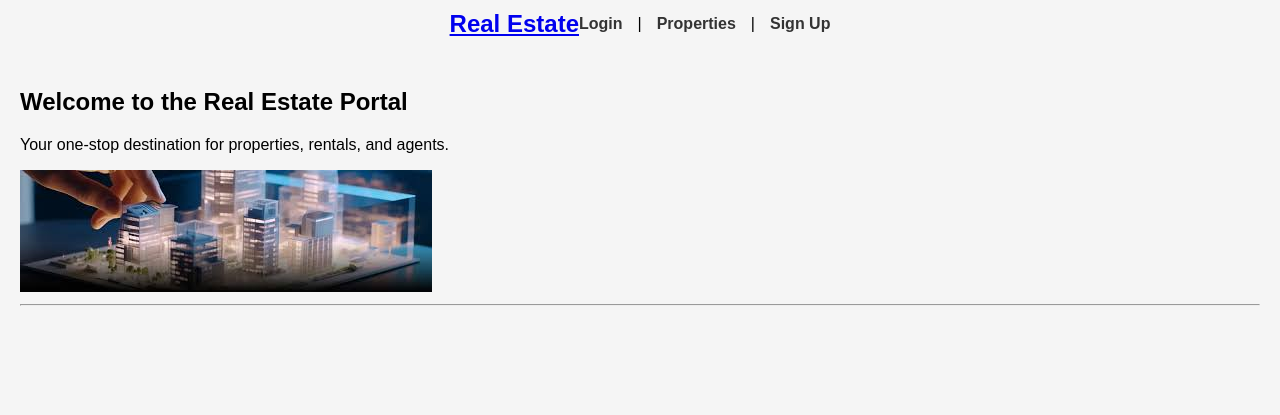
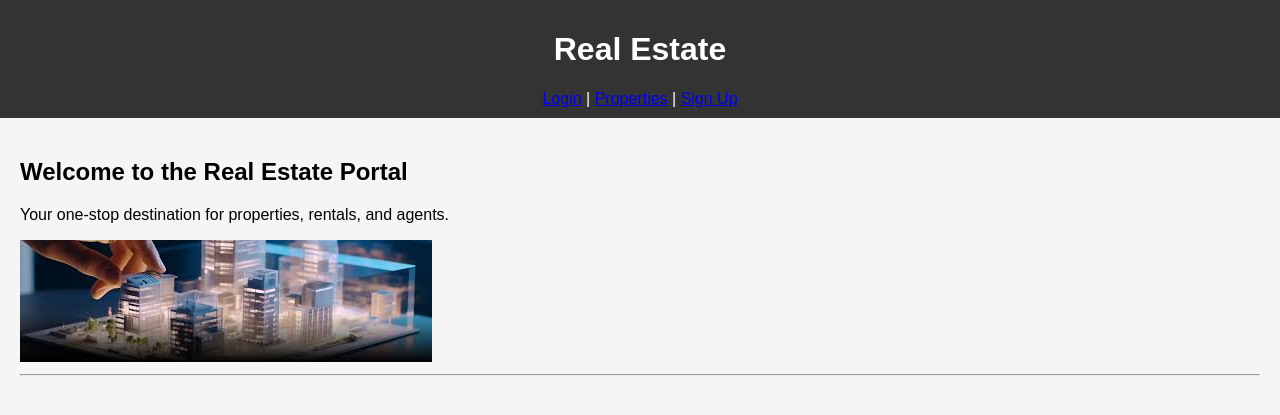
Before and after one commit to iamnewbie01/real-estate-project, a Django app: page / in a window 1280 px wide. Shown: the top 415 px of the page. Run offline with Django 5.2, Linux system fonts and the light colour scheme.

Commit message:
Update style.css

```diff
--- a/real_estate/members/static/style.css
+++ b/real_estate/members/static/style.css
@@ -1,3 +1,4 @@
+/* style.css */
 body {
     font-family: Arial, sans-serif;
     margin: 0;
@@ -5,31 +6,28 @@ body {
     background-color: #f5f5f5;
 }
 
+header {
+    background-color: #333;
+    color: white;
+    padding: 10px;
+    text-align: center;
+}
+
+header h1 a {
+    color: white;
+    text-decoration: none;
+}
+
+nav a {
+    color: #ddd;
+    text-decoration: none;
+    margin: 0 10px;
+}
+
+nav a:hover {
+    color: white;
+}
+
 .content {
     padding: 20px;
 }
-
-.navbar{
-    display: flex;
-    align-items: center;
-    justify-content: center;
-    padding: 10px 20px;
-    background-color: #f5f5f5;
-}
-
-.navbar h1{
-    margin: 0;
-    font-size: 24px;
-}
-
-.navlinks{
-    display:flex;
-    gap: 15px;
-}
-
-
-.navlinks a {
-    text-decoration: none;
-    color: #333;
-    font-weight: bold;
-}
```
